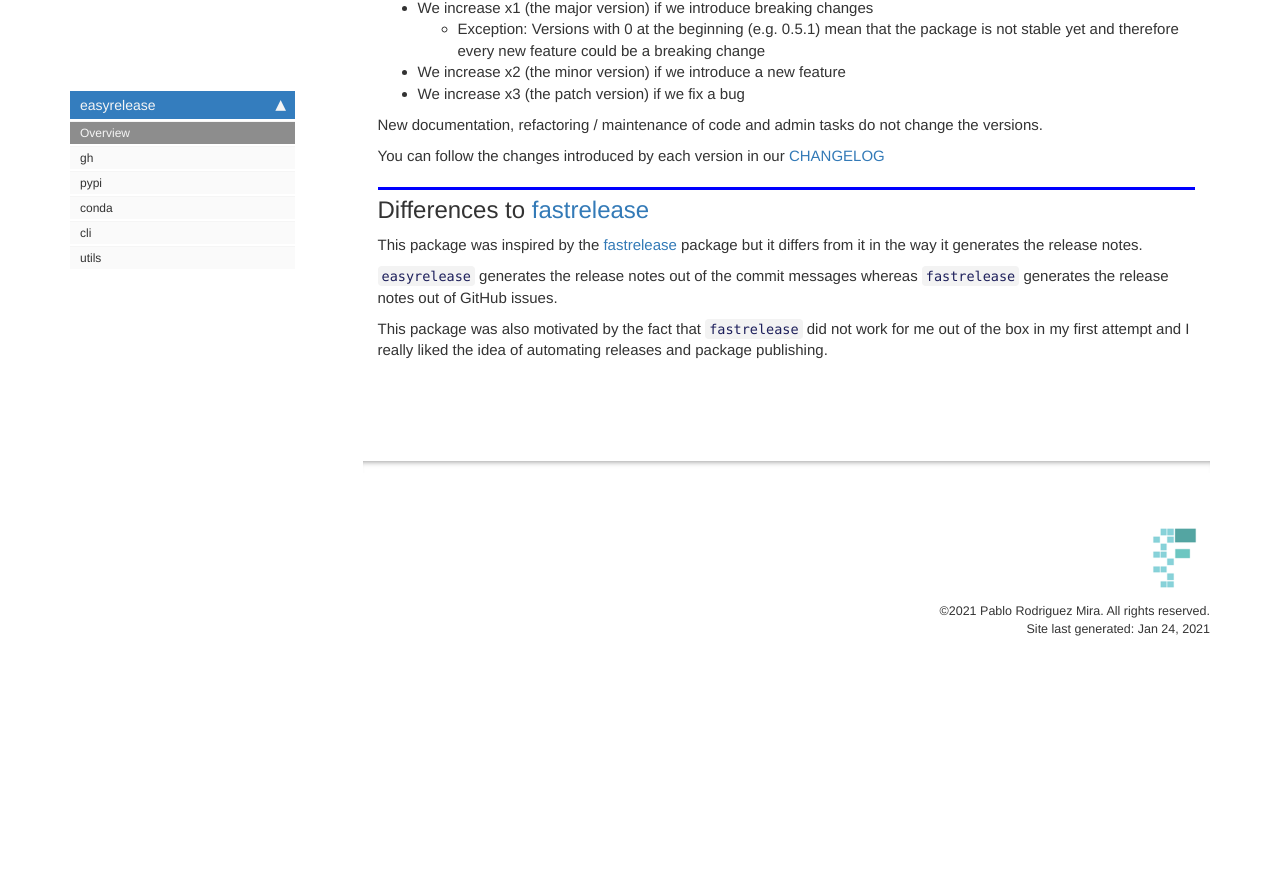
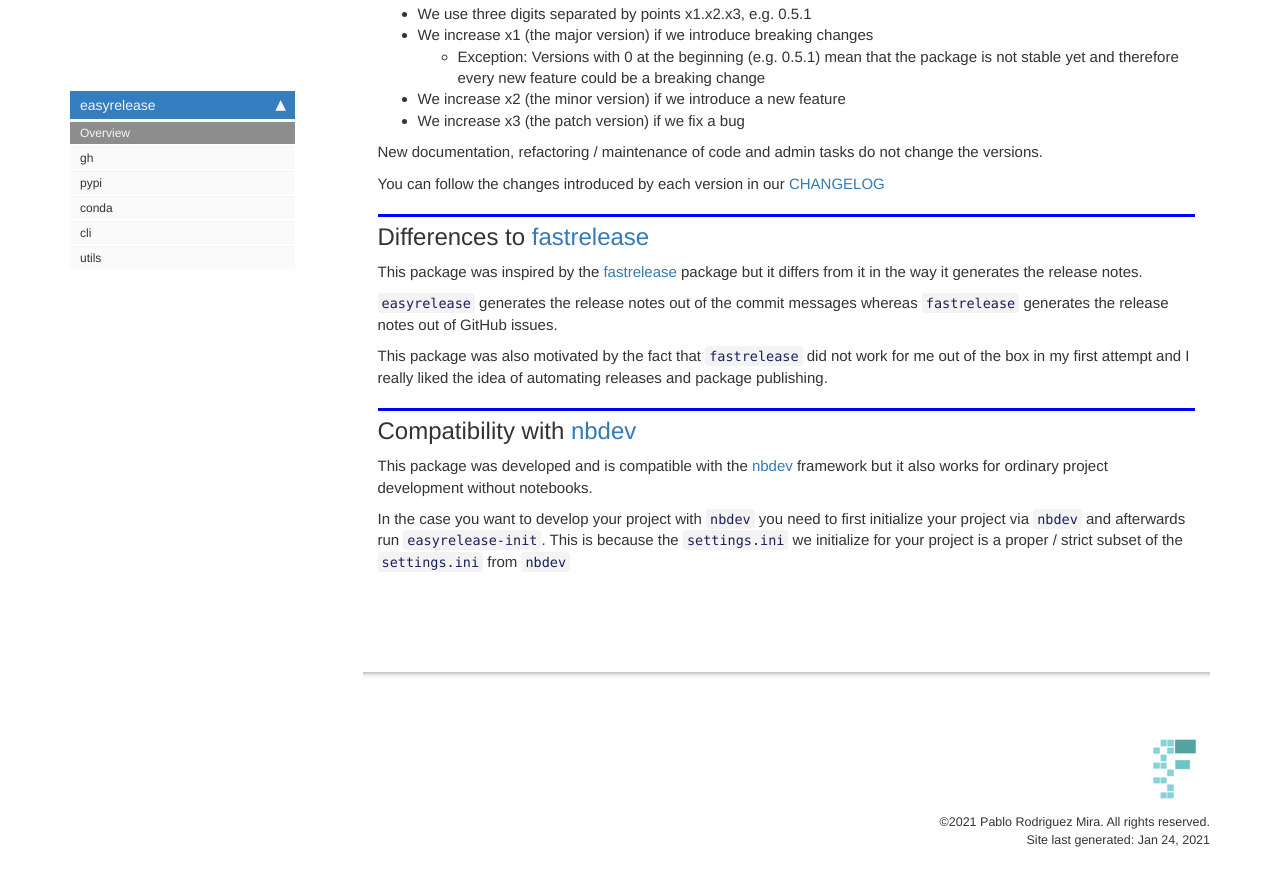
Before and after one commit to PabloRMira/easyrelease, a Jekyll site: the page built from docs/index.html, in a window 1280 px wide and 900 px high, scrolled down 3315 px. Shown: the top 886 px of the window. Built offline with Jekyll 4.4.1, drawn with Linux system fonts in a browser that asks for light colours; nearby versions of some CDN libraries; comment, search, counter and statistics services are not loaded; before the commit the page ends 4004 px from its top, so only the background shows below that; some of the changed text lies outside the part shown.

Commit message:
add docs to compatibility with nbdev, this closes #24

```diff
--- a/docs/index.html
+++ b/docs/index.html
@@ -186,4 +186,12 @@
 </div>
 </div>
 </div>
+<div class="cell border-box-sizing text_cell rendered"><div class="inner_cell">
+<div class="text_cell_render border-box-sizing rendered_html">
+<h2 id="Compatibility-with-nbdev">Compatibility with <a href="https://github.com/fastai/nbdev">nbdev</a><a class="anchor-link" href="#Compatibility-with-nbdev"> </a></h2><p>This package was developed and is compatible with the <a href="https://github.com/fastai/nbdev">nbdev</a> framework but it also works for ordinary project development without notebooks.</p>
+<p>In the case you want to develop your project with <code>nbdev</code> you need to first initialize your project via <code>nbdev</code> and afterwards run <code>easyrelease-init</code>. This is because the <code>settings.ini</code> we initialize for your project is a proper / strict subset of the <code>settings.ini</code> from <code>nbdev</code></p>
+
 </div>
+</div>
+</div>
+</div>
```
Also changed, not shown: README.md, 1 other file.
